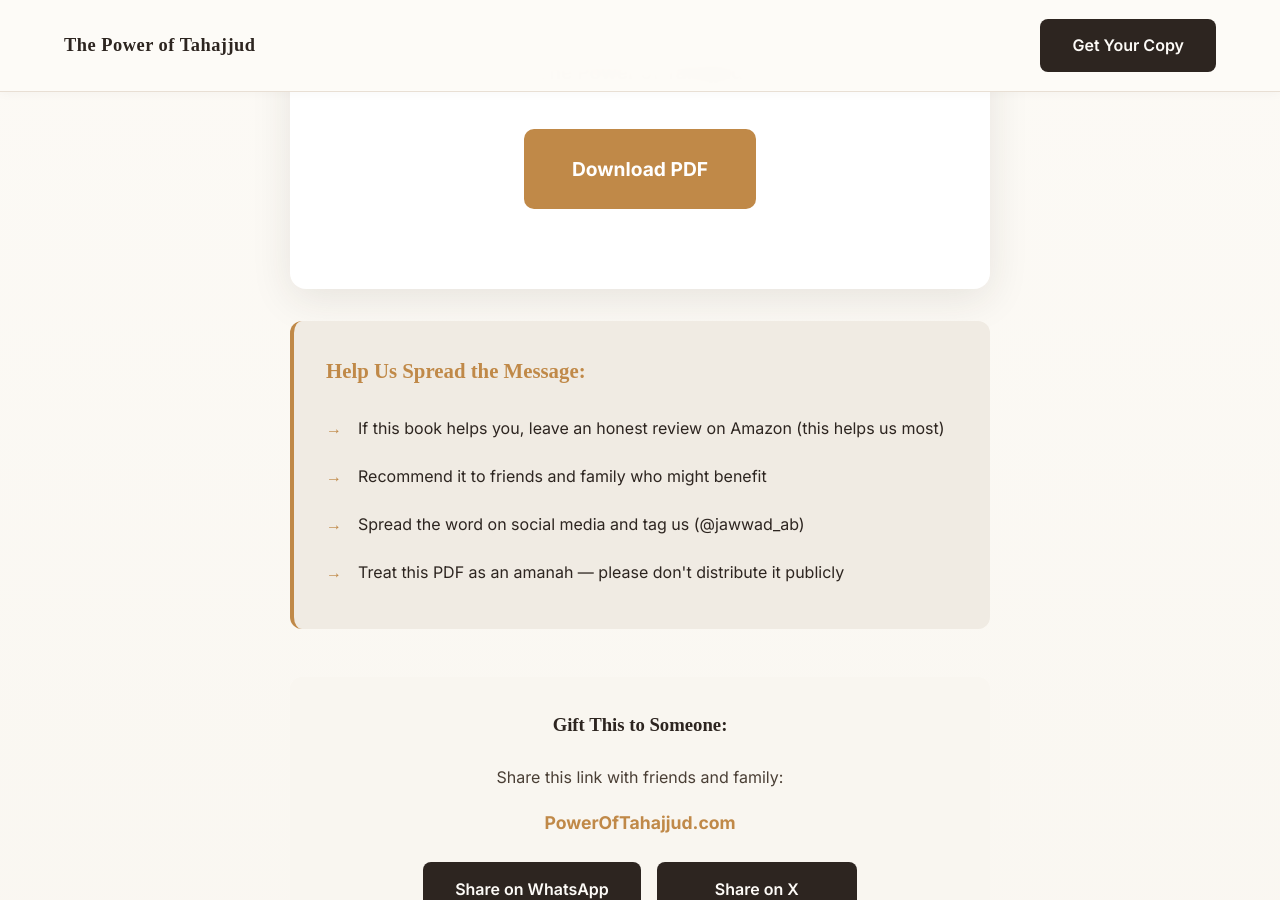
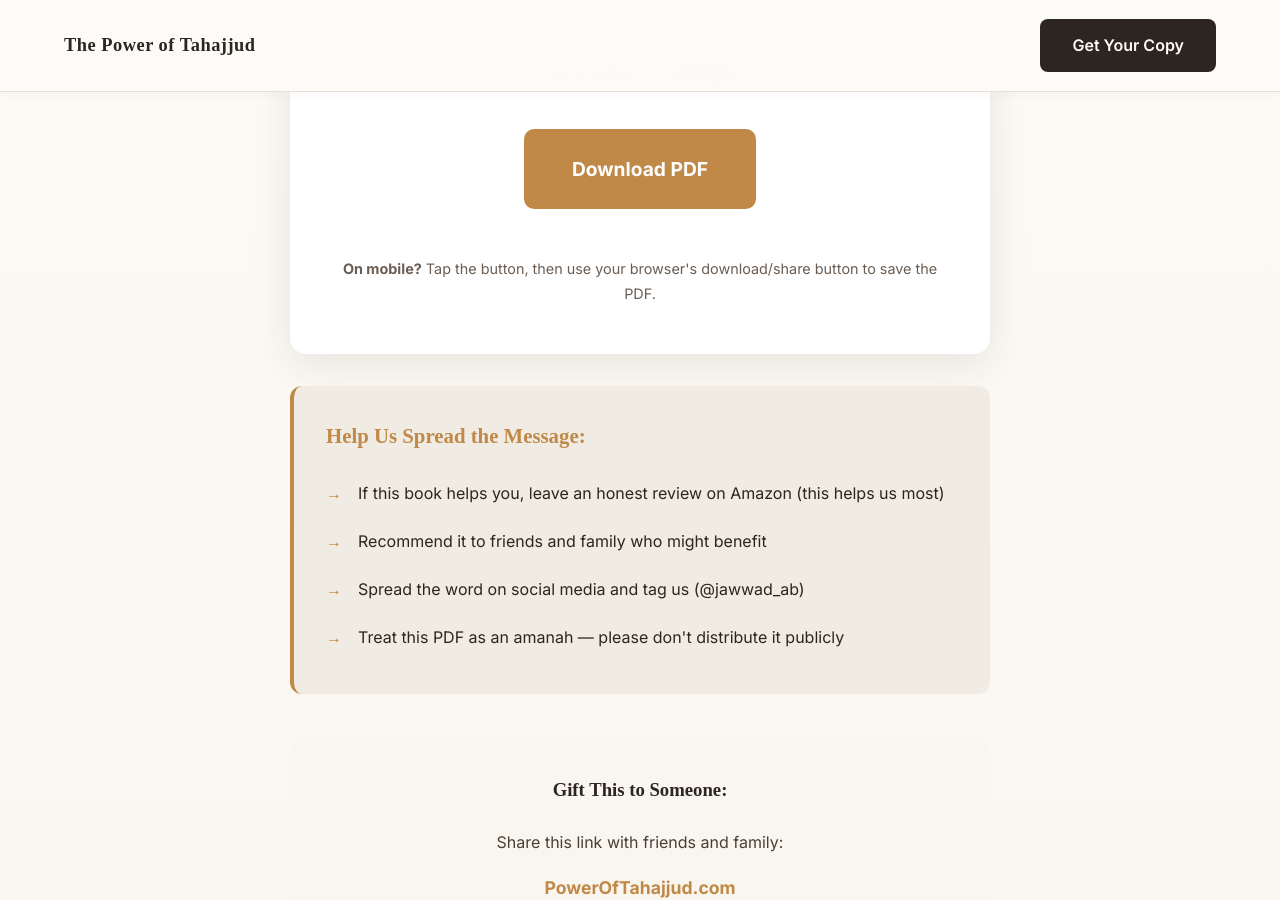
Before and after one commit to Omnitryx-Inc/tahajjud-fe-main, a Jekyll site: the page built from pages/download.html, in a window 1280 px wide and 900 px high, scrolled down 352 px. Built offline with Jekyll 4.4.1, drawn with Linux system fonts in a browser that asks for light colours; some web fonts are replaced.

Commit message:
adjustments

```diff
--- a/pages/download.html
+++ b/pages/download.html
@@ -183,6 +183,10 @@
             <a href="/assets/pdf/The_Power_of_Tahajjud.pdf" download class="download-btn">
                 Download PDF
             </a>
+
+            <p style="font-size: 0.9rem; color: var(--text-light); margin-top: 1rem;">
+                <strong>On mobile?</strong> Tap the button, then use your browser's download/share button to save the PDF.
+            </p>
         </div>
 
         <div class="reminder-box">
@@ -205,8 +209,8 @@
             </p>
 
             <div class="share-buttons">
-                <a href="whatsapp://send?text=I thought you'd love this book about The Power of Tahajjud: https://poweroftahajjud.com/" target="_blank" class="share-btn">Share on WhatsApp</a>
-                <a href="https://twitter.com/intent/tweet?text=Just finished reading The Power of Tahajjud — powerful stories of transformation through night prayer:&url=https://poweroftahajjud.com/" target="_blank" class="share-btn">Share on X</a>
+                <a href="https://wa.me/?text=I thought you'd love this book about The Power of Tahajjud: https://poweroftahajjud.com/" target="_blank" class="share-btn">Share on WhatsApp</a>
+                <a href="https://twitter.com/intent/tweet?text=Just finished reading The Power of Tahajjud — real stories of success and miracles through Tahajjud:&url=https://poweroftahajjud.com/" target="_blank" class="share-btn">Share on X</a>
                 <a href="https://www.facebook.com/sharer/sharer.php?u=https://poweroftahajjud.com/" target="_blank" class="share-btn">Share on Facebook</a>
             </div>
         </div>
```
